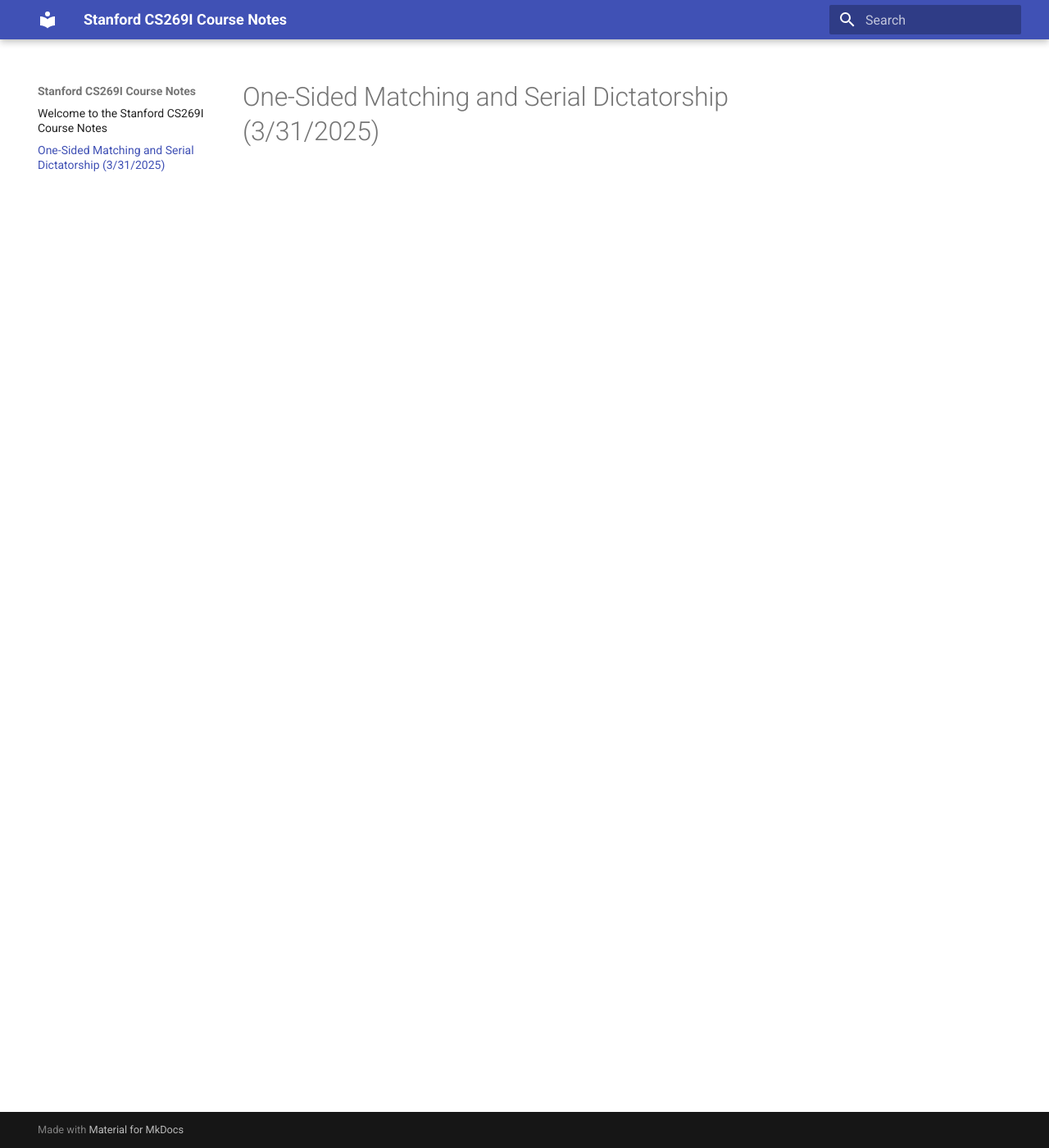
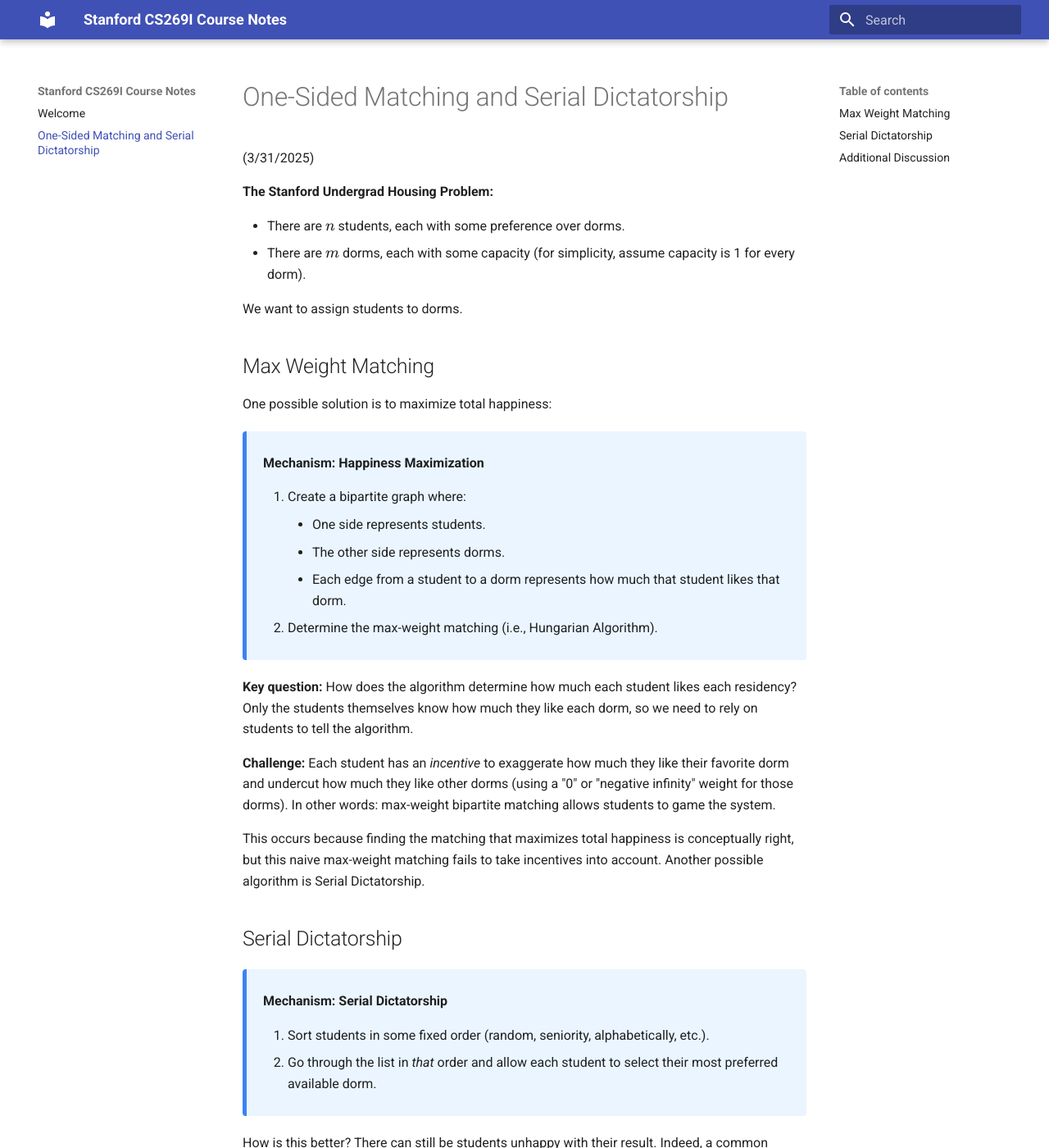
Before and after one commit to thibaudclement/cs269i, an MkDocs documentation site: the page built from docs/lecture1.md, in a window 1280 px wide and 1400 px high. Shown: the whole window at 82% size. Built offline with MkDocs 1.6.1 and Material for MkDocs 9.7.7, drawn with Linux system fonts in a browser that asks for light colours; some of the changed text lies outside the part shown.

Commit message:
Refine style of Lecture 1 chapter

```diff
--- a/docs/index.md
+++ b/docs/index.md
@@ -1,4 +1,4 @@
-# Welcome to the Stanford CS269I Course Notes
+# Welcome
 
 These course notes for Stanford CS269I are based on the content of Aviad Rubinstein's lectures in the Spring 2025 quarter. This site is developed by Thibaud Clement, based on Eric Gao's original course notes from the Winter 2023 quarter.
 
--- /dev/null
+++ b/docs/javascript/katex-init.js
@@ -0,0 +1,10 @@
+document.addEventListener("DOMContentLoaded", function() {
+  renderMathInElement(document.body, {
+    delimiters: [
+      {left: "$$", right: "$$", display: true},
+      {left: "\\[", right: "\\]", display: true},
+      {left: "$", right: "$", display: false},
+      {left: "\\(", right: "\\)", display: false}
+    ]
+  });
+});
--- a/docs/lecture1.md
+++ b/docs/lecture1.md
@@ -1 +1,104 @@
-# One-Sided Matching and Serial Dictatorship (3/31/2025)
+# One-Sided Matching and Serial Dictatorship
+(3/31/2025)
+
+**The Stanford Undergrad Housing Problem:**
+
+- There are \( n \) students, each with some preference over dorms.
+- There are \( m \) dorms, each with some capacity (for simplicity, assume capacity is 1 for every dorm).
+
+We want to assign students to dorms.
+
+## Max Weight Matching
+
+One possible solution is to maximize total happiness:
+
+<div class="definition" markdown="1">
+<strong>Mechanism: Happiness Maximization</strong>
+
+1. Create a bipartite graph where:
+    - One side represents students.
+    - The other side represents dorms.
+    - Each edge from a student to a dorm represents how much that student likes that dorm.
+2. Determine the max-weight matching (i.e., Hungarian Algorithm).
+</div>
+
+**Key question:** How does the algorithm determine how much each student likes each residency? Only the students themselves know how much they like each dorm, so we need to rely on students to tell the algorithm.
+
+**Challenge:** Each student has an *incentive* to exaggerate how much they like their favorite dorm and undercut how much they like other dorms (using a "0" or "negative infinity" weight for those dorms). In other words: max-weight bipartite matching allows students to game the system.
+
+This occurs because finding the matching that maximizes total happiness is conceptually right, but this naive max-weight matching fails to take incentives into account. Another possible algorithm is Serial Dictatorship.
+
+## Serial Dictatorship
+
+<div class="definition" markdown="1">
+<strong>Mechanism: Serial Dictatorship</strong>
+
+1. Sort students in some fixed order (random, seniority, alphabetically, etc.).
+2. Go through the list in *that* order and allow each student to select their most preferred available dorm.
+</div>
+
+How is this better? There can still be students unhappy with their result. Indeed, a common complaint about Serial Dictatorship is unfairness: the first student chooses whichever dorm they want, while the last student gets only the last pick.
+
+When sorting is random, Serial Dictatorship guarantees **ex-ante fairness**: *before* the random sorting, all students have equal chances. However, *after* the sorting happens (even randomly), Serial Dictatorship loses fairness: there's no guarantee of **ex-post fairness**.
+
+<div class="definition" markdown="1">
+<strong>Definition (Mechanism):</strong> A mechanism consists of three things:
+
+1. A method of collecting inputs from agents,
+2. An algorithm that acts on the inputs,
+3. An action taken based on the output of the algorithm.
+</div>
+
+In our context (Stanford Housing Problem), based on inputs (dorm preferences) and the algorithm (available dorm after each student's pick), the mechanism assigns dorms.
+
+**Note:** All three components matter because there's a feedback loop: how we use inputs impacts what students report as preferences. The naive bipartite matching approach encourages students to game the system by misreporting their preferences.
+
+Thus, when designing a mechanism, we must consider:
+- The algorithm itself,
+- How/where inputs come from,
+- Actions taken based on inputs,
+- How promised actions affect reported inputs.
+
+<div class="definition" markdown="1">
+<strong>Definition (Strategyproofness/Truthfulness):</strong> A mechanism is strategyproof if it's in every agent's best interest to act truthfully, i.e., to report true preferences.
+</div>
+
+<div class="definition" markdown="1">
+<strong>Definition (Dominant Strategy Incentive Compatible - DSIC):</strong> <em>(Formal Game Theory concept)</em> A mechanism is dominant strategy incentive compatible if truthfulness is a dominant strategy for each participant. That is, being truthful is a best response regardless of other players' actions.
+</div>
+
+<div class="theorem" markdown="1">
+<strong>Theorem: You Cannot Game Serial Dictatorship</strong>
+
+It is in every student's best interest to choose their favorite available dorm in their turn.
+</div>
+
+**Proof:**
+Your room choice doesn't affect room availability before your turn. When your turn arrives, your best action is choosing your favorite available room.
+
+<div class="definition" markdown="1">
+<strong>Definition (Pareto Optimality):</strong> An assignment \( A \) is Pareto optimal if, for any other assignment \( B \), there's at least one participant strictly preferring \( A \) over \( B \).
+</div>
+
+<div class="theorem" markdown="1">
+<strong>Theorem: You Cannot Make Everyone Happier Without Making Someone Sadder</strong>
+
+Serial Dictatorship assignments are Pareto Optimal.
+</div>
+
+**Proof:**
+Assume, for contradiction, a different assignment exists making everyone as happy or happier. Consider the first student assigned differently: All better dorms are already assigned identically to students before them. Thus, the first differing student gets a worse dorm and becomes less happy—a contradiction. Therefore, Serial Dictatorship is Pareto Optimal.
+
+## Additional Discussion
+
+**Why is truthfulness good?**
+It prevents corruption and ensures fairness by removing any insider advantage.
+
+**When is truthfulness important?**
+When optimizing happiness, truthful inputs ensure correct objectives.
+
+**When is relaxing truthfulness acceptable?**
+In contexts with social norms where truthfulness isn't expected (e.g., poker games), strategyproofness isn't crucial.
+
+**Fairness/equity issues with Serial Dictatorship:**
+Fairness depends on sorting order. Seniority or randomness provide fairness ex-ante but not necessarily ex-post.
--- a/docs/stylesheets/extra.css
+++ b/docs/stylesheets/extra.css
@@ -1,6 +1,6 @@
 .definition {
   border-left: 5px solid #3b82f6;
-  background-color: #eff6ff;
+  background-color: #ebf5ff;
   padding: 0.5rem 1rem;
   margin: 1rem 0;
   border-radius: 4px;
@@ -8,15 +8,15 @@
 
 .theorem {
   border-left: 5px solid #10b981;
-  background-color: #ecfdf5;
+  background-color: #eafaf1;
   padding: 0.5rem 1rem;
   margin: 1rem 0;
   border-radius: 4px;
 }
 
-.theorem {
+.proof {
   border-left: 5px solid #000000;
-  background-color: #ecfdf5;
+  background-color: #f5f5f5;
   padding: 0.5rem 1rem;
   margin: 1rem 0;
   border-radius: 4px;
@@ -24,7 +24,7 @@
 
 .example {
   border-left: 5px solid #ec4899;
-  background-color: #eff6ff;
+  background-color: #fdf2f8;
   padding: 0.5rem 1rem;
   margin: 1rem 0;
   border-radius: 4px;
@@ -32,7 +32,7 @@
 
 .remark {
   border-left: 5px solid #f59e0b;
-  background-color: #ecfdf5;
+  background-color: #fffaeb;
   padding: 0.5rem 1rem;
   margin: 1rem 0;
   border-radius: 4px;
@@ -40,7 +40,7 @@
 
 .think-pair-share {
   border-left: 5px solid #eab308;
-  background-color: #ecfdf5;
+  background-color: #fefce8;
   padding: 0.5rem 1rem;
   margin: 1rem 0;
   border-radius: 4px;
@@ -48,7 +48,7 @@
 
 .summary {
   border-left: 5px solid #64748b;
-  background-color: #ecfdf5;
+  background-color: #f1f5f9;
   padding: 0.5rem 1rem;
   margin: 1rem 0;
   border-radius: 4px;
--- a/mkdocs.yml
+++ b/mkdocs.yml
@@ -10,10 +10,14 @@
 markdown_extensions:
   - pymdownx.arithmatex:
       generic: true
+  - pymdownx.superfences
+  - attr_list
+  - md_in_html
 
 extra_javascript:
   - https://cdn.jsdelivr.net/npm/katex@0.16.10/dist/katex.min.js
   - https://cdn.jsdelivr.net/npm/katex@0.16.10/dist/contrib/auto-render.min.js
+  - javascript/katex-init.js
 
 extra_css:
   - https://cdn.jsdelivr.net/npm/katex@0.16.10/dist/katex.min.css
```
